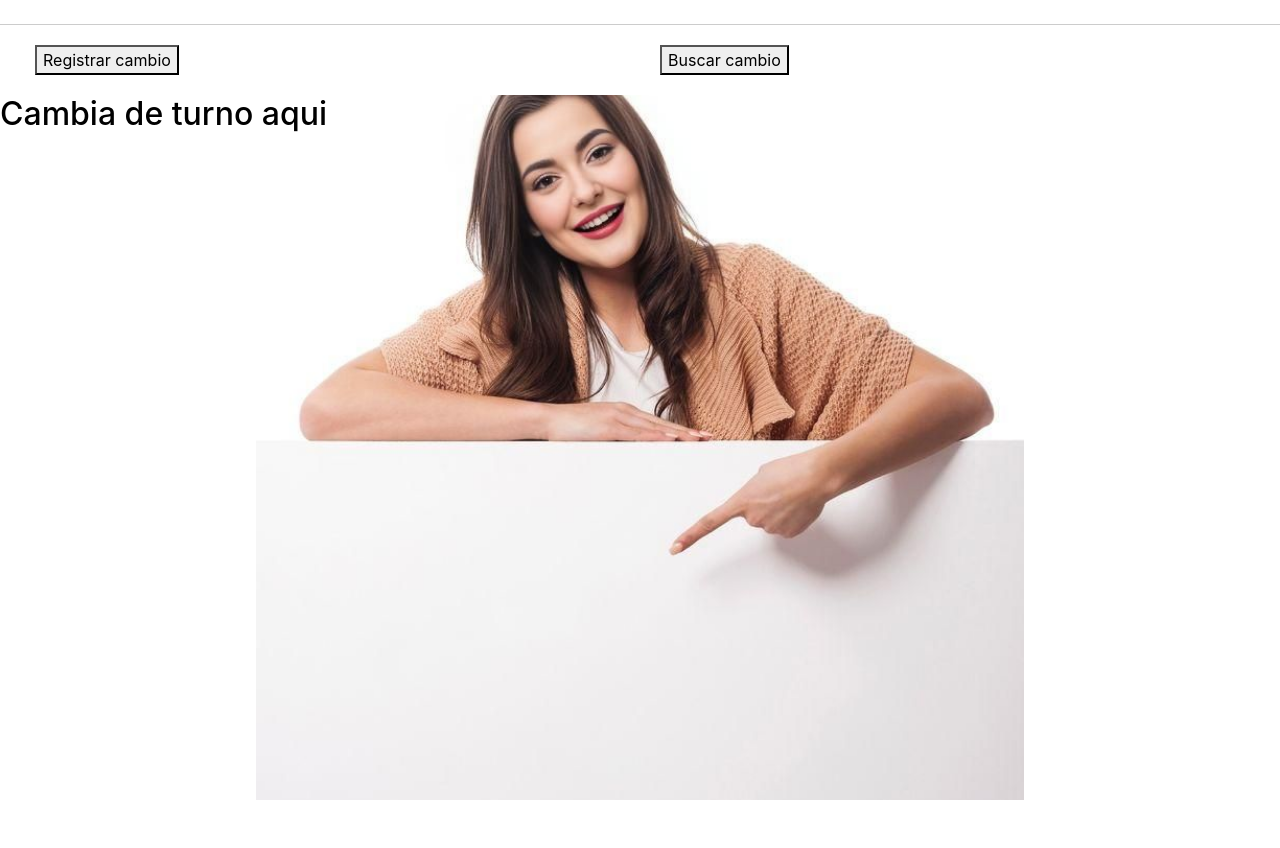
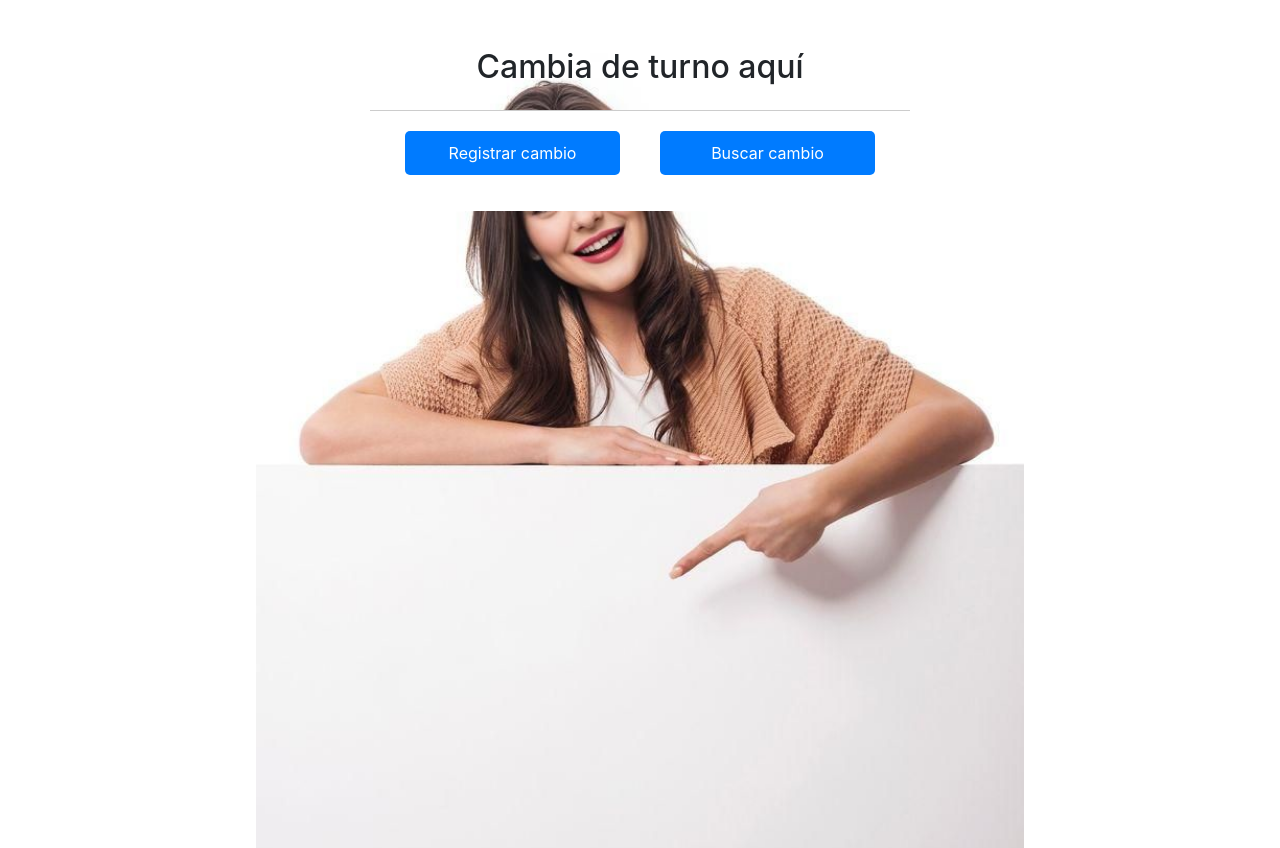
Before and after one commit to yaninacba/kambio2, a website: page index.html in a window 1280 px wide. Before the commit the page ends 800 px from the top, so only its background shows below. Drawn offline with nearby package versions, Linux system fonts and the light colour scheme.

Commit message:
Update index.html

```diff
--- a/index.html
+++ b/index.html
@@ -9,23 +9,19 @@
   <link rel="stylesheet" href="index.css">
 </head>
 <body>
-  <div class="contenedor">
-
-
+  <div class="container mt-5">
+    <div class="row justify-content-center">
+      <div class="col-md-6 text-center">
+        <h2 class="mb-4">Cambia de turno aquí</h2>
         <div class="background-image">
-
-
-        <br>
           <div class="botones-inferiores">
             <div class="data container">
-          <button id="registrarBtn">Registrar cambio</button>
+              <button id="registrarBtn" class="btn btn-primary btn-block mb-3">Registrar cambio</button>
             </div>
             <div class="data container">
-          <button id="buscar" >Buscar cambio</button>
+              <button id="buscar" class="btn btn-secondary btn-block">Buscar cambio</button>
             </div>
           </div>
-    <div>
-   <h2 style="color: black;">Cambia de turno aqui</h2>
         </div>
       </div>
     </div>
```
Lines whose indentation alone changed are shown as unchanged.
